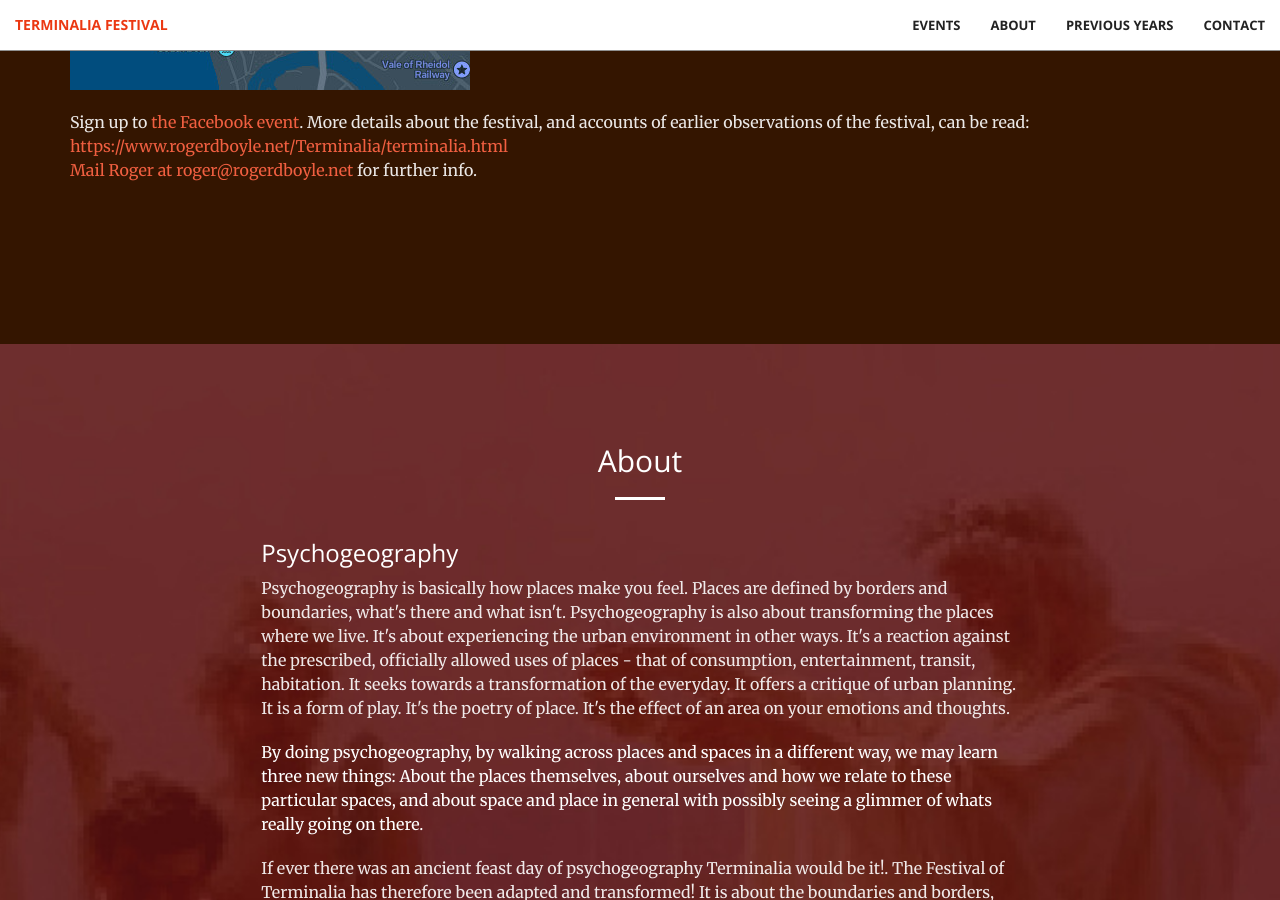
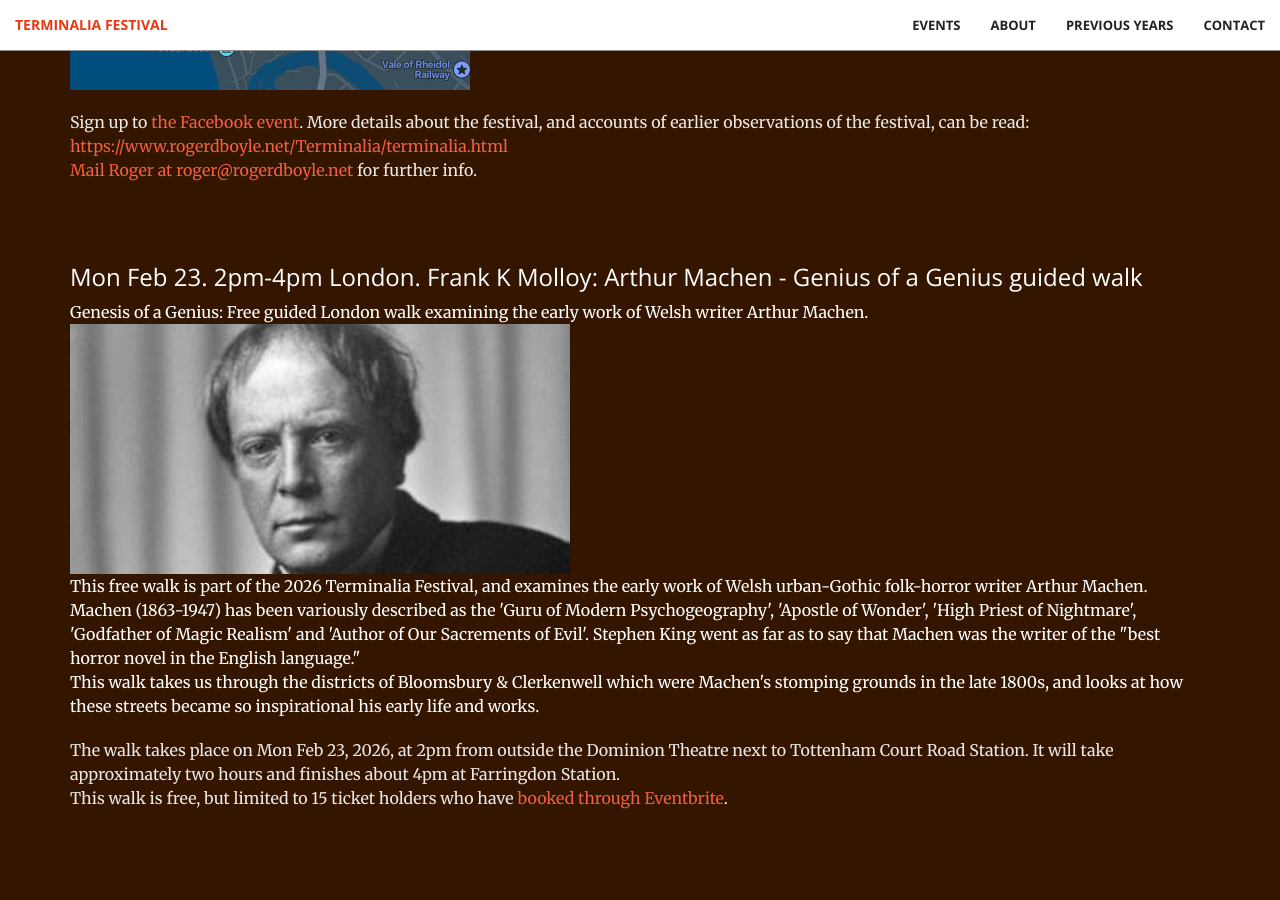
Before and after one commit to timwaters/terminalia, a Jekyll site: the page built from index.html, in a window 1280 px wide and 900 px high, scrolled down 4375 px. Built offline with Jekyll 4.4.1, drawn with Linux system fonts in a browser that asks for light colours.

Commit message:
add machen walk

```diff
--- a/_includes/events.html
+++ b/_includes/events.html
@@ -122,6 +122,27 @@ boundaries of the historic city </h3>
         </div>
 
 
+       <div class="col-lg-12 col-lg-offset-0 text-left event">
+
+        <h3>Mon Feb 23. 2pm-4pm London. Frank K Molloy: Arthur Machen - Genius of a Genius guided walk </h3>
+
+
+        <p class="text">
+       Genesis of a Genius: Free guided London walk examining the early work of Welsh writer Arthur Machen. <br />
+      <img src="/img/past/2026/machen.jpg" />
+       <br />
+      This free walk is part of the 2026 Terminalia Festival, and examines the early work of Welsh urban-Gothic folk-horror writer Arthur Machen.<br />
+      Machen (1863-1947) has been variously described as the 'Guru of Modern Psychogeography', 'Apostle of Wonder', 'High Priest of Nightmare',  'Godfather of Magic Realism' and 'Author of Our Sacrements of Evil'. Stephen King went as far as to say that Machen was the writer of the "best horror novel in the English language."<br />
+
+      This walk takes us through the districts of Bloomsbury & Clerkenwell which were Machen's stomping grounds in the late 1800s, and looks at how these streets became so inspirational his early life and works.
+        </p>
+        <p class="text-faded">
+        The walk takes place on Mon Feb 23, 2026, at 2pm from outside the Dominion Theatre next to Tottenham Court Road Station. It will take approximately two hours and finishes about 4pm at Farringdon Station.<br />
+        This walk is free, but limited to 15 ticket holders who have <a href="https://www.eventbrite.co.uk/e/terminalia-2026-arthur-machen-walking-tour-tickets-1981016234886"> booked through Eventbrite</a>.
+
+        </p>
+      </div>
+
 
           <!--
          <div class="documentation">
```
Also changed, not shown: img/past/2026/machen.jpg (added).
